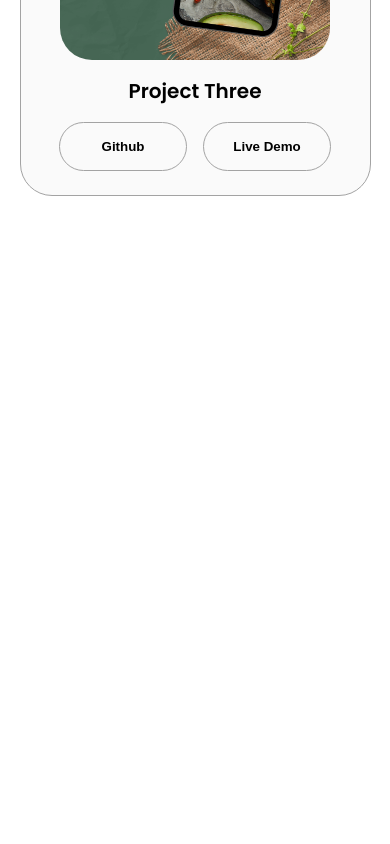
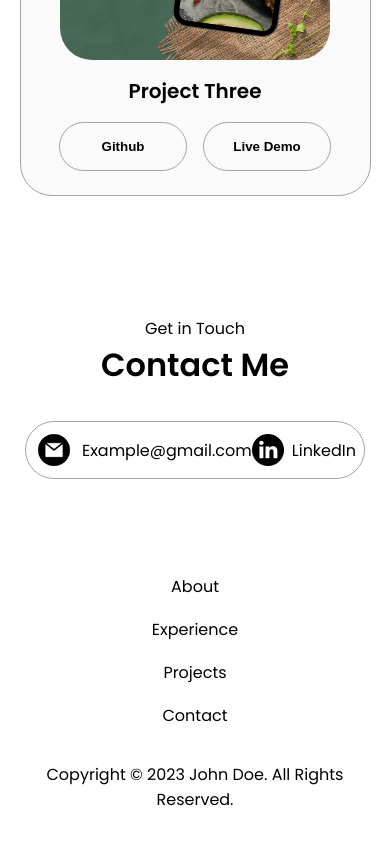
Before and after one commit to pranabesh11/pranabesh_portfolio, a React (Vite) app: page / in a window 390 px wide. Shown: the part 4224-5068 px from the top of the page. Before the commit the page ends 4452 px from the top, so only its background shows below. Built offline with nearby package versions, Linux system fonts and the light colour scheme.

Commit message:
contact and footer section is added

```diff
--- a/src/App.jsx
+++ b/src/App.jsx
@@ -4,6 +4,8 @@
 import About from './components/About/About'
 import Experience from './components/Experience/Experience'
 import Projects from './components/Projects/Projects'
+import Contact from './components/contact/Contact'
+import Footer from './components/Footer/Footer'
 
 function App() {
 
@@ -14,6 +16,8 @@
       <About/>
       <Experience/>
       <Projects/>
+      <Contact/>
+      <Footer/>
     </>
   )
 }
--- /dev/null
+++ b/src/components/Footer/Footer.jsx
@@ -0,0 +1,22 @@
+import React from 'react';
+import './footer.css'; // Assuming you have a separate CSS file for styling
+
+const Footer = () => {
+  return (
+    <footer>
+      <nav>
+        <div className="nav-links-container">
+          <ul className="nav-links">
+            <li><a href="#about">About</a></li>
+            <li><a href="#experience">Experience</a></li>
+            <li><a href="#projects">Projects</a></li>
+            <li><a href="#contact">Contact</a></li>
+          </ul>
+        </div>
+      </nav>
+      <p>Copyright &#169; 2023 John Doe. All Rights Reserved.</p>
+    </footer>
+  );
+};
+
+export default Footer;
--- /dev/null
+++ b/src/components/Footer/footer.css
@@ -0,0 +1,115 @@
+/* FOOTER SECTION */
+
+footer {
+    height: 26vh;
+    margin: 0 1rem;
+  }
+
+  footer p {
+    text-align: center;
+  }
+
+
+  @media screen and (max-width: 1400px) {
+    #profile {
+      height: 83vh;
+      margin-bottom: 6rem;
+    }
+    .about-containers {
+      flex-wrap: wrap;
+    }
+    #contact,
+    #projects {
+      height: fit-content;
+    }
+  }
+
+  @media screen and (max-width: 1200px) {
+    #desktop-nav {
+      display: none;
+    }
+    #hamburger-nav {
+      display: flex;
+    }
+    #experience,
+    .experience-details-container {
+      margin-top: 2rem;
+    }
+    #profile,
+    .section-container {
+      display: block;
+    }
+    .arrow {
+      display: none;
+    }
+    section,
+    .section-container {
+      height: fit-content;
+    }
+    section {
+      margin: 0 5%;
+    }
+    .section__pic-container {
+      width: 275px;
+      height: 275px;
+      margin: 0 auto 2rem;
+    }
+    .about-containers {
+      margin-top: 0;
+    }
+  }
+
+  @media screen and (max-width: 600px) {
+    #contact,
+    footer {
+      height: 40vh;
+    }
+    #profile {
+      height: 83vh;
+      margin-bottom: 0;
+    }
+    article {
+      font-size: 1rem;
+    }
+    footer nav {
+      height: fit-content;
+      margin-bottom: 2rem;
+    }
+    .about-containers,
+    .contact-info-upper-container,
+    .btn-container {
+      flex-wrap: wrap;
+    }
+    .contact-info-container {
+      margin: 0;
+    }
+    .contact-info-container p,
+    .nav-links li a {
+      font-size: 1rem;
+    }
+    .experience-sub-title {
+      font-size: 1.25rem;
+    }
+    .logo {
+      font-size: 1.5rem;
+    }
+    .nav-links {
+      flex-direction: column;
+      gap: 0.5rem;
+      text-align: center;
+    }
+    .section__pic-container {
+      width: auto;
+      height: 46vw;
+      justify-content: center;
+    }
+    .section__text__p2 {
+      font-size: 1.25rem;
+    }
+    .title {
+      font-size: 2rem;
+    }
+    .text-container {
+      text-align: justify;
+    }
+  }
--- /dev/null
+++ b/src/components/contact/Contact.jsx
@@ -0,0 +1,41 @@
+import React from 'react';
+import './contact.css';
+import email from "../../assets/email.png";
+import linkedin from "../../assets/linkedin.png";
+
+const Contact = () => {
+  return (
+    <section id="contact">
+      <p className="section__text__p1">Get in Touch</p>
+      <h1 className="title">Contact Me</h1>
+      <div className="contact-info-upper-container">
+
+        {/* Email Section */}
+        <div className="contact-info-container">
+          <img
+            src={email}
+            alt="Email icon"
+            className="icon contact-icon email-icon"
+          />
+          <p>
+            <a href="mailto:examplemail@gmail.com">Example@gmail.com</a>
+          </p>
+        </div>
+
+        {/* LinkedIn Section */}
+        <div className="contact-info-container">
+          <img
+            src={linkedin}
+            alt="LinkedIn icon"
+            className="icon contact-icon"
+          />
+          <p>
+            <a href="https://www.linkedin.com" target="_blank" rel="noopener noreferrer">LinkedIn</a>
+          </p>
+        </div>
+      </div>
+    </section>
+  );
+};
+
+export default Contact;
--- /dev/null
+++ b/src/components/contact/contact.css
@@ -0,0 +1,145 @@
+/* CONTACT */
+
+#contact {
+    display: flex;
+    justify-content: center;
+    flex-direction: column;
+    height: 70vh;
+  }
+
+  .contact-info-upper-container {
+    display: flex;
+    justify-content: center;
+    border-radius: 2rem;
+    border: rgb(53, 53, 53) 0.1rem solid;
+    border-color: rgb(163, 163, 163);
+    background: (250, 250, 250);
+    margin: 2rem auto;
+    padding: 0.5rem;
+  }
+
+  .contact-info-container {
+    display: flex;
+    align-items: center;
+    justify-content: center;
+    gap: 0.5rem;
+    margin: 1rem;
+  }
+
+  .contact-info-container p {
+    font-size: larger;
+  }
+
+  .contact-icon {
+    cursor: default;
+  }
+
+  .email-icon {
+    height: 2.5rem;
+  }
+
+
+
+  @media screen and (max-width: 1400px) {
+    #profile {
+      height: 83vh;
+      margin-bottom: 6rem;
+    }
+    .about-containers {
+      flex-wrap: wrap;
+    }
+    #contact,
+    #projects {
+      height: fit-content;
+    }
+  }
+
+  @media screen and (max-width: 1200px) {
+    #desktop-nav {
+      display: none;
+    }
+    #hamburger-nav {
+      display: flex;
+    }
+    #experience,
+    .experience-details-container {
+      margin-top: 2rem;
+    }
+    #profile,
+    .section-container {
+      display: block;
+    }
+    .arrow {
+      display: none;
+    }
+    section,
+    .section-container {
+      height: fit-content;
+    }
+    section {
+      margin: 0 5%;
+    }
+    .section__pic-container {
+      width: 275px;
+      height: 275px;
+      margin: 0 auto 2rem;
+    }
+    .about-containers {
+      margin-top: 0;
+    }
+  }
+
+  @media screen and (max-width: 600px) {
+    #contact,
+    footer {
+      height: 40vh;
+    }
+    #profile {
+      height: 83vh;
+      margin-bottom: 0;
+    }
+    article {
+      font-size: 1rem;
+    }
+    footer nav {
+      height: fit-content;
+      margin-bottom: 2rem;
+    }
+    .about-containers,
+    .contact-info-upper-container,
+    .btn-container {
+      flex-wrap: wrap;
+    }
+    .contact-info-container {
+      margin: 0;
+    }
+    .contact-info-container p,
+    .nav-links li a {
+      font-size: 1rem;
+    }
+    .experience-sub-title {
+      font-size: 1.25rem;
+    }
+    .logo {
+      font-size: 1.5rem;
+    }
+    .nav-links {
+      flex-direction: column;
+      gap: 0.5rem;
+      text-align: center;
+    }
+    .section__pic-container {
+      width: auto;
+      height: 46vw;
+      justify-content: center;
+    }
+    .section__text__p2 {
+      font-size: 1.25rem;
+    }
+    .title {
+      font-size: 2rem;
+    }
+    .text-container {
+      text-align: justify;
+    }
+  }
```
Also changed, not shown: src/assets/email.png (added).
